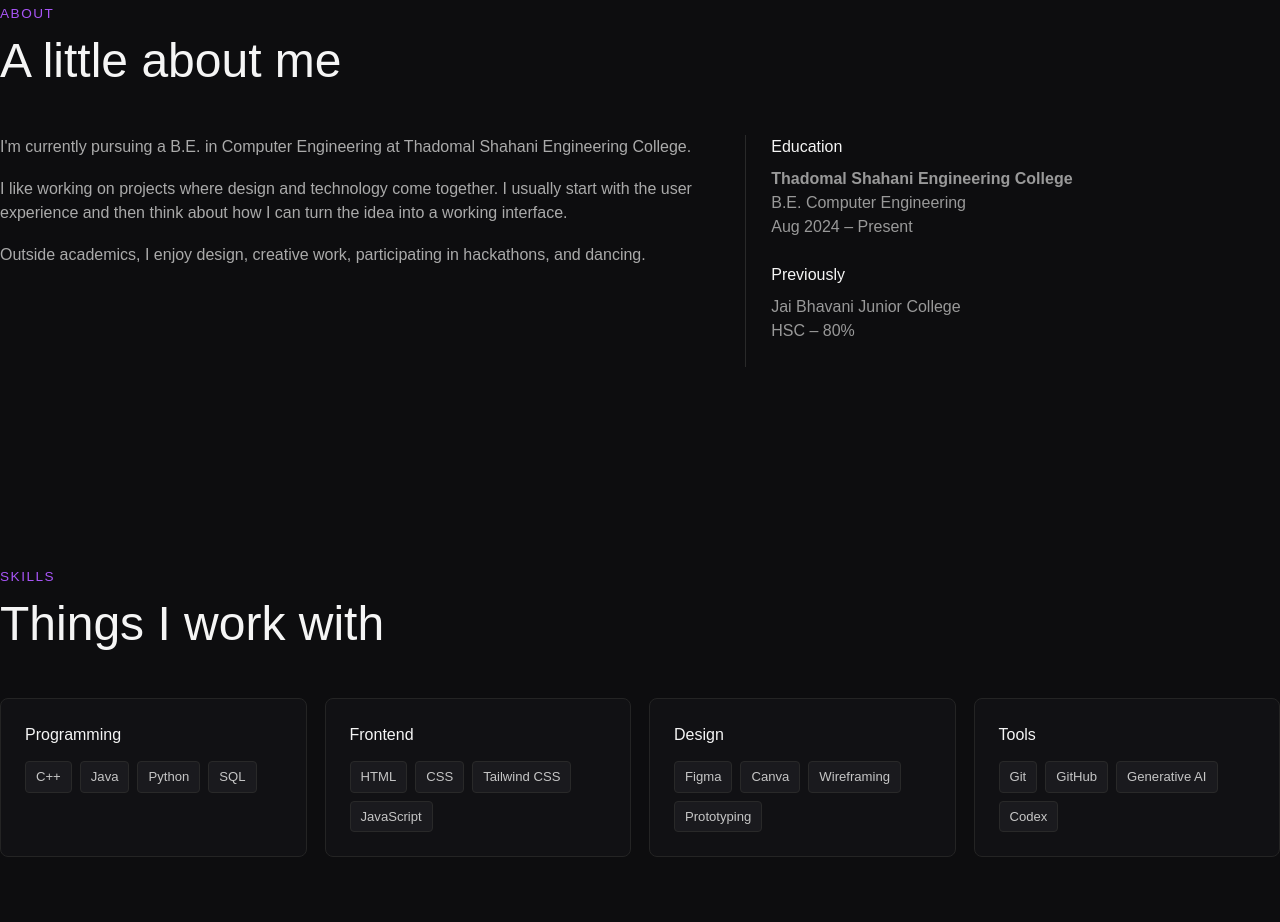
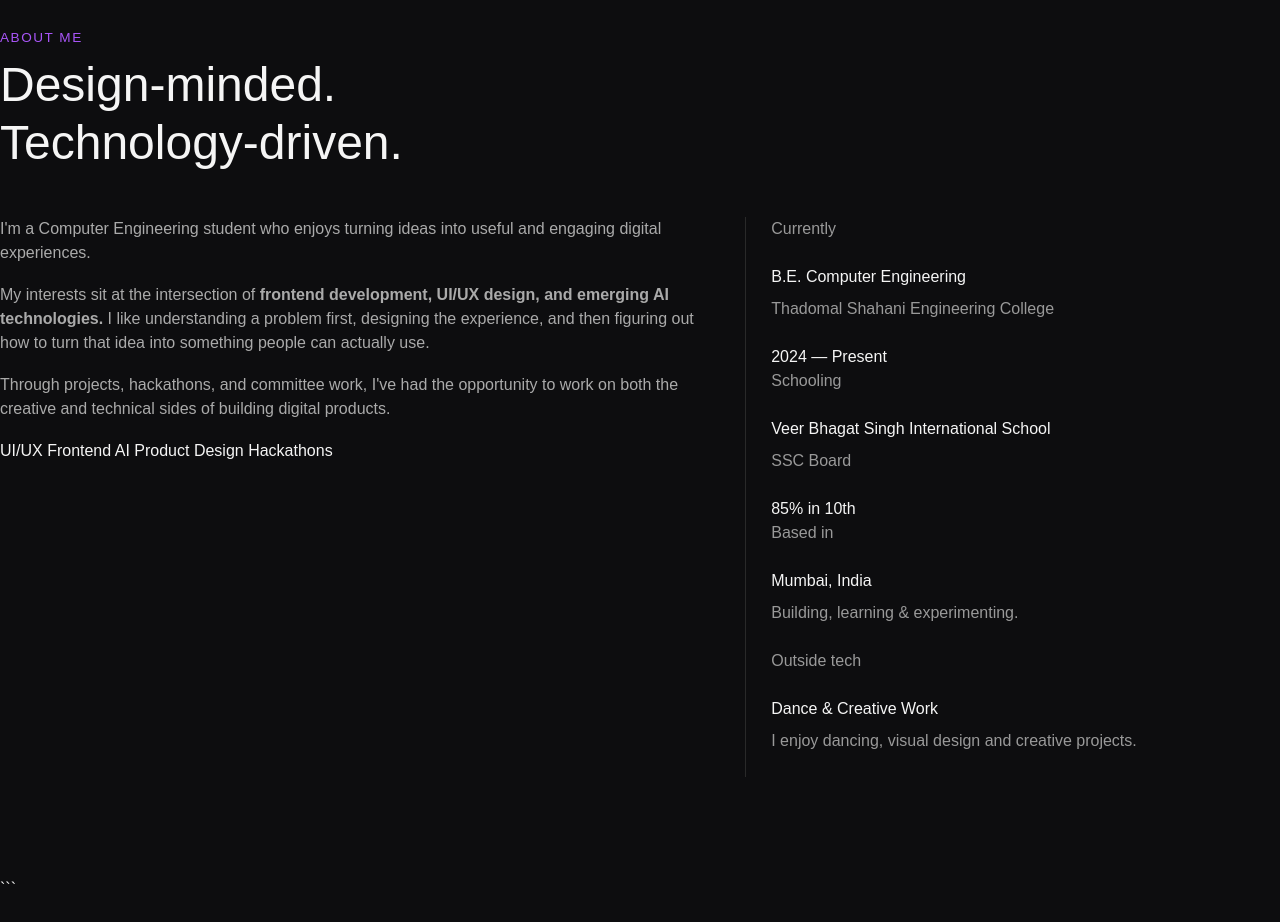
Before and after one commit to bhadanepiyusha/Piyusha-portfolio, a plain HTML site: page index.html in a window 1280 px wide. Shown: the part 896-1818 px from the top of the page. Drawn offline with nearby package versions, Linux system fonts and the light colour scheme.

Commit message:
Update index.html

````diff
--- a/index.html
+++ b/index.html
@@ -115,73 +115,132 @@
     </section>
 
 
+```html
 <!-- ================= ABOUT ================= -->
 
-    <section id="about" class="section">
+<section id="about" class="section about-section">
 
   <div class="container">
 
     <div class="section-header">
-
-          <p class="section-label">
-            About
-          </p>
+      <p class="section-label">About me</p>
 
       <h2 class="section-title">
-            A little about me
+        Design-minded.<br>
+        Technology-driven.
       </h2>
-
     </div>
-
 
     <div class="about-grid">
 
       <div class="about-text">
 
-            <p>
-              I'm currently pursuing a B.E. in Computer Engineering
-              at Thadomal Shahani Engineering College.
+        <p class="about-lead">
+          I'm a Computer Engineering student who enjoys turning
+          ideas into useful and engaging digital experiences.
         </p>
 
         <p>
-              I like working on projects where design and technology
-              come together. I usually start with the user experience
-              and then think about how I can turn the idea into a working
-              interface.
+          My interests sit at the intersection of
+          <strong>frontend development, UI/UX design, and emerging AI
+          technologies.</strong>
+          I like understanding a problem first, designing the experience,
+          and then figuring out how to turn that idea into something people
+          can actually use.
         </p>
 
         <p>
-              Outside academics, I enjoy design, creative work,
-              participating in hackathons, and dancing.
+          Through projects, hackathons, and committee work, I've had the
+          opportunity to work on both the creative and technical sides
+          of building digital products.
         </p>
+
+        <div class="about-interests">
+
+          <span>UI/UX</span>
+          <span>Frontend</span>
+          <span>AI</span>
+          <span>Product Design</span>
+          <span>Hackathons</span>
+
+        </div>
 
       </div>
 
 
       <div class="about-details">
 
+        <div class="about-detail-card">
+
+          <p class="detail-label">
+            Currently
+          </p>
+
           <h3>
-              Education
+            B.E. Computer Engineering
           </h3>
 
           <p>
-              <strong>
             Thadomal Shahani Engineering College
-              </strong>
-              <br>
-              B.E. Computer Engineering
-              <br>
-              Aug 2024 – Present
+          </p>
+
+          <span>
+            2024 — Present
+          </span>
+
+        </div>
+
+
+        <div class="about-detail-card">
+
+          <p class="detail-label">
+            Schooling
           </p>
 
           <h3>
-              Previously
+            Veer Bhagat Singh International School
           </h3>
 
           <p>
-              Jai Bhavani Junior College
-              <br>
-              HSC – 80%
+            SSC Board
+          </p>
+
+          <span>
+            85% in 10th
+          </span>
+
+        </div>
+
+
+        <div class="about-detail-card">
+
+          <p class="detail-label">
+            Based in
+          </p>
+
+          <h3>
+            Mumbai, India
+          </h3>
+
+          <p>
+            Building, learning & experimenting.
+          </p>
+
+        </div>
+
+
+        <div class="about-detail-card">
+
+          <p class="detail-label">
+            Outside tech
+          </p>
+
+          <h3>
+            Dance & Creative Work
+          </h3>
+
+          <p>
+            I enjoy dancing, visual design and creative projects.
           </p>
 
         </div>
@@ -190,8 +249,10 @@
 
     </div>
 
+  </div>
+
 </section>
-
+```
 
     <!-- ================= SKILLS ================= -->
 
````
Lines whose indentation alone changed are shown as unchanged.
